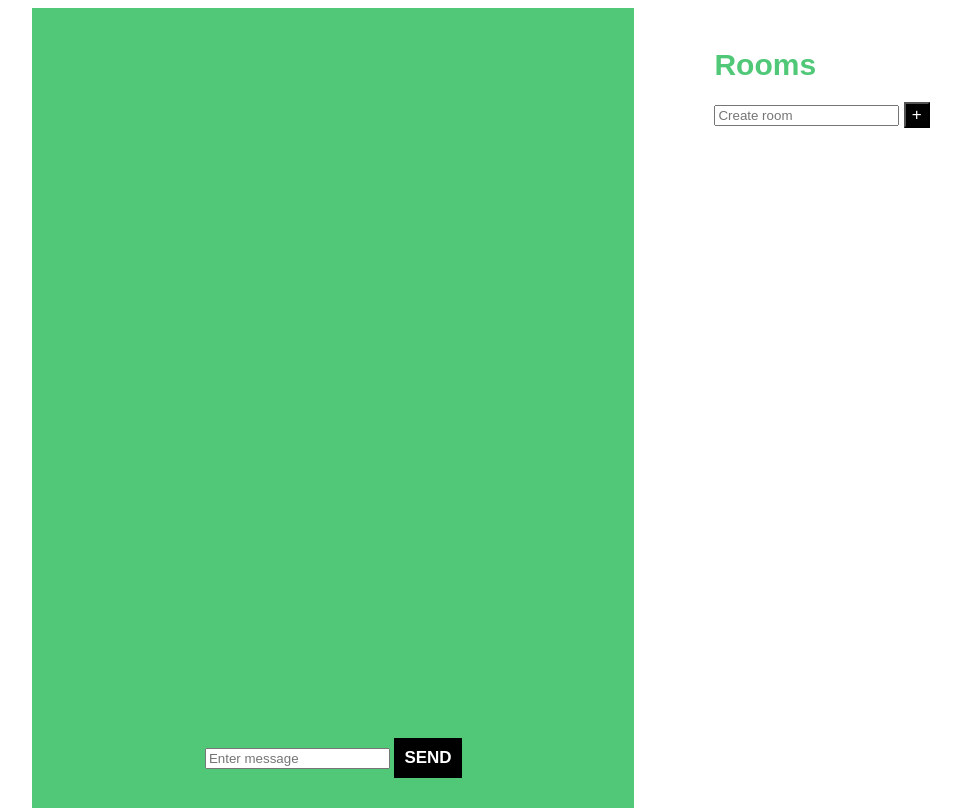
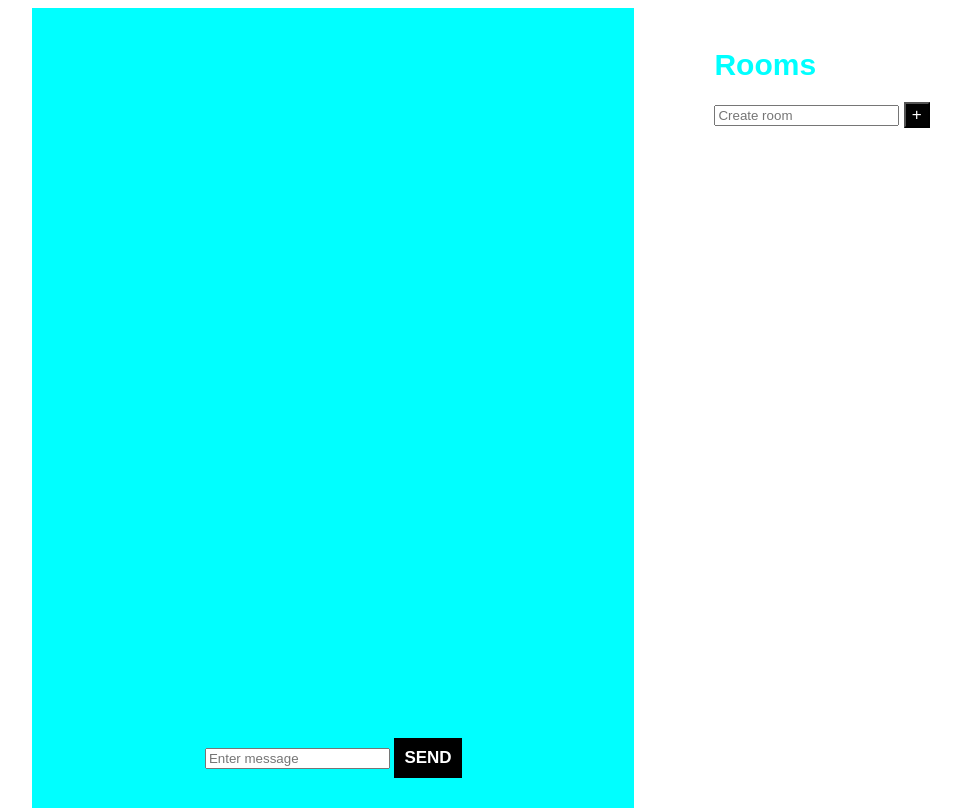
Before and after one commit to nalqaraw/-Multi-User-Multi-Transaction-Server, a website: page clients/index.html in a window 1280 px wide. Shown: the whole page, without its empty margins (199-1160 px from the left). Drawn offline with nearby package versions, Linux system fonts and the light colour scheme; no server answers.

Commit message:
changed 2 names

```diff
--- a/clients/index.html
+++ b/clients/index.html
@@ -22,7 +22,7 @@
   </head>
 
   <body>
-    <div class="app">
+    <div class="application">
       <div class="chat_app">
         <div id="sidebar" class="left_sidebar">
           <div class="logo_text">
@@ -51,7 +51,7 @@
         </div>
 
         <div class="right_sidebar">
-          <span class="room_label">Rooms</span>
+          <span class="roomsList">Rooms</span>
           <div id="active_rooms_list" class="active_rooms_list"></div>
 
           <div class="room_input">
--- a/clients/style.css
+++ b/clients/style.css
@@ -5,15 +5,14 @@ body {
   font-family: Arial;
 }
 
-
-.room_label {
+.roomsList {
   align-self: flex-start;
   font-size: 30px;
   font-weight: 600;
-  color: #50C878;
+  color:aqua;
 }
 
-.app {
+.application {
   display: flex;
   flex-direction: column;
   flex: 1;
@@ -49,7 +48,7 @@ body {
   flex-direction: column;
   align-items: center;
   padding: 10px 0px;
-  background-color:#50C878;
+  background-color:aqua;
 }
 
 .right_sidebar {
```
